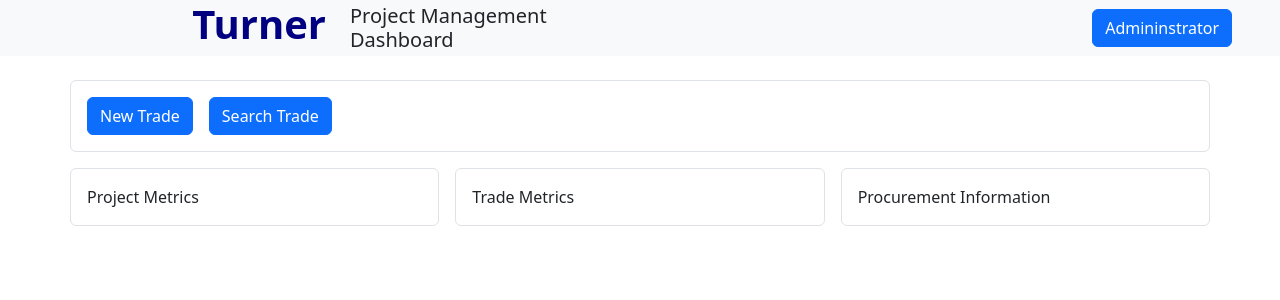
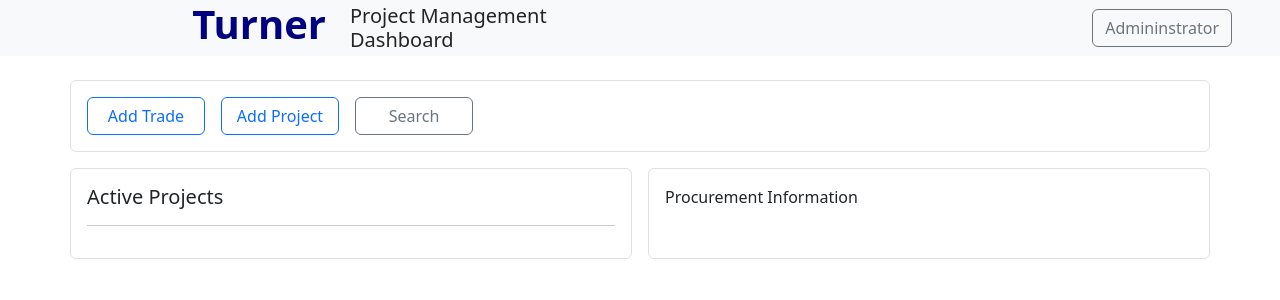
Before and after one commit to BuildingCore/SafetyDashboard, a React (Vite) app: page /admin in a window 1280 px wide. Shown: the top 300 px of the page. Built offline with nearby package versions, Linux system fonts and the light colour scheme.

Commit message:
Adjust UI

```diff
--- a/src/components/Navigation.jsx
+++ b/src/components/Navigation.jsx
@@ -24,7 +24,7 @@ function Navigation() {
         </Col>
         <Col className='text-end' style={{marginRight: '3rem', alignSelf: 'center'}}>
           <Link to="/admin" style={{textDecoration: 'none'}}>
-            <Button>
+            <Button variant='outline-secondary'>
               Admininstrator
             </Button>
           </Link>
--- a/src/routes/Admin.jsx
+++ b/src/routes/Admin.jsx
@@ -67,18 +67,19 @@ function Admin() {
         <Row className='border p-3 rounded'>
           <Col className='p-0'>
           {/* Add onClick logic */}
-            <Button className='me-3'>New Trade</Button>
-            <Button>Search Trade</Button>
+            <Button className='me-3' style={{width: '118px'}} variant="outline-primary">Add Trade</Button>
+            <Button className='me-3' style={{width: '118px'}} variant="outline-primary">Add Project</Button>
+            <Link to={'/'} style={{textDecoration: 'none'}}>
+              <Button style={{width: '118px'}} variant="outline-secondary">Search</Button>
+            </Link>
           </Col>
         </Row>
 
         <Row>
-          <Col className='border p-3 mt-3 rounded'>
-            Project Metrics
-          </Col>
-
-          <Col className='border p-3 mt-3 mx-3 rounded'>
-            Trade Metrics
+          <Col className='border p-3 mt-3 me-3 rounded'>
+            <h5>Active Projects</h5>
+            <hr />
+            {/* Table: Job # | Job Name */}
           </Col>
 
           <Col className='border p-3 mt-3 rounded'>
```
